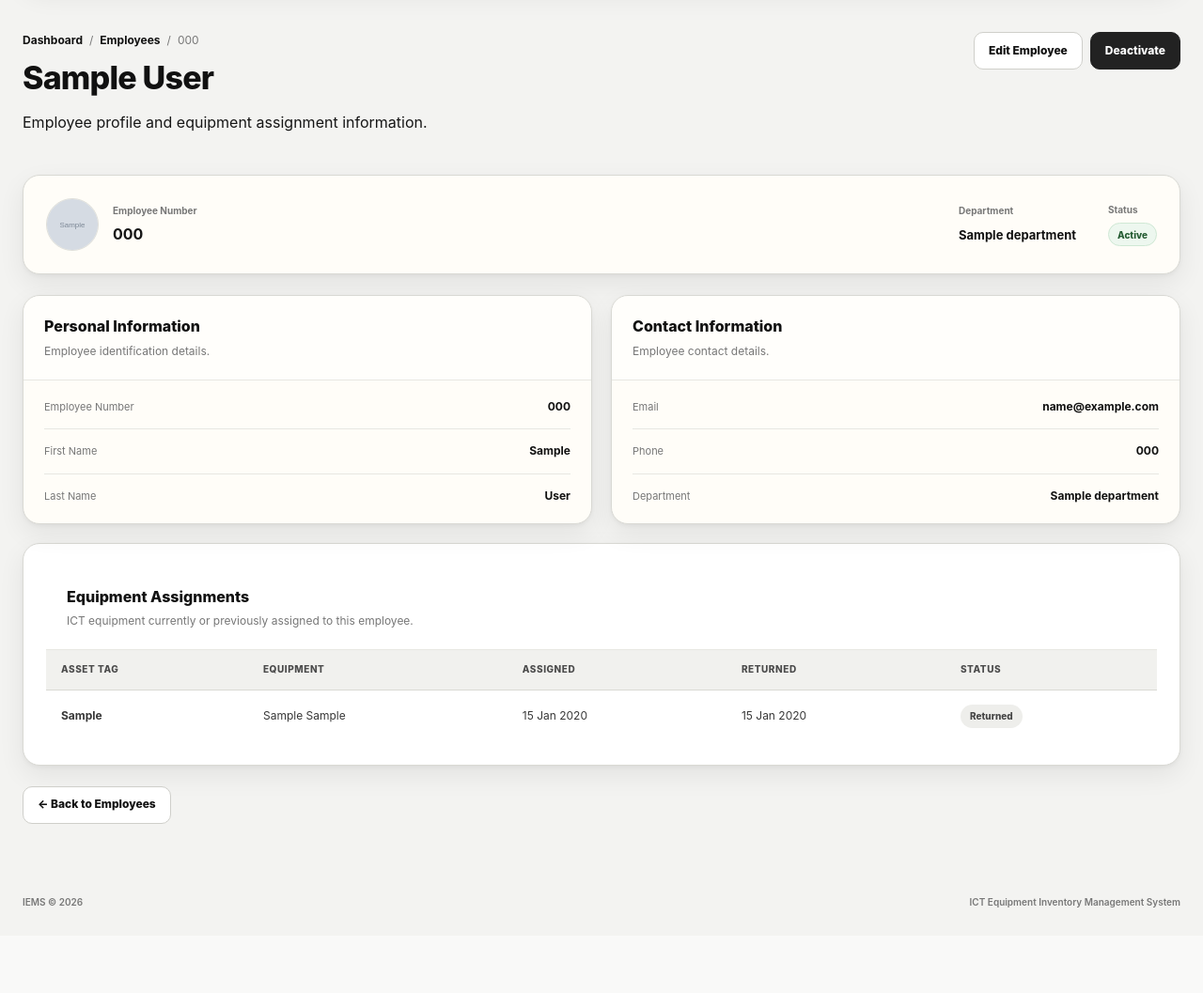
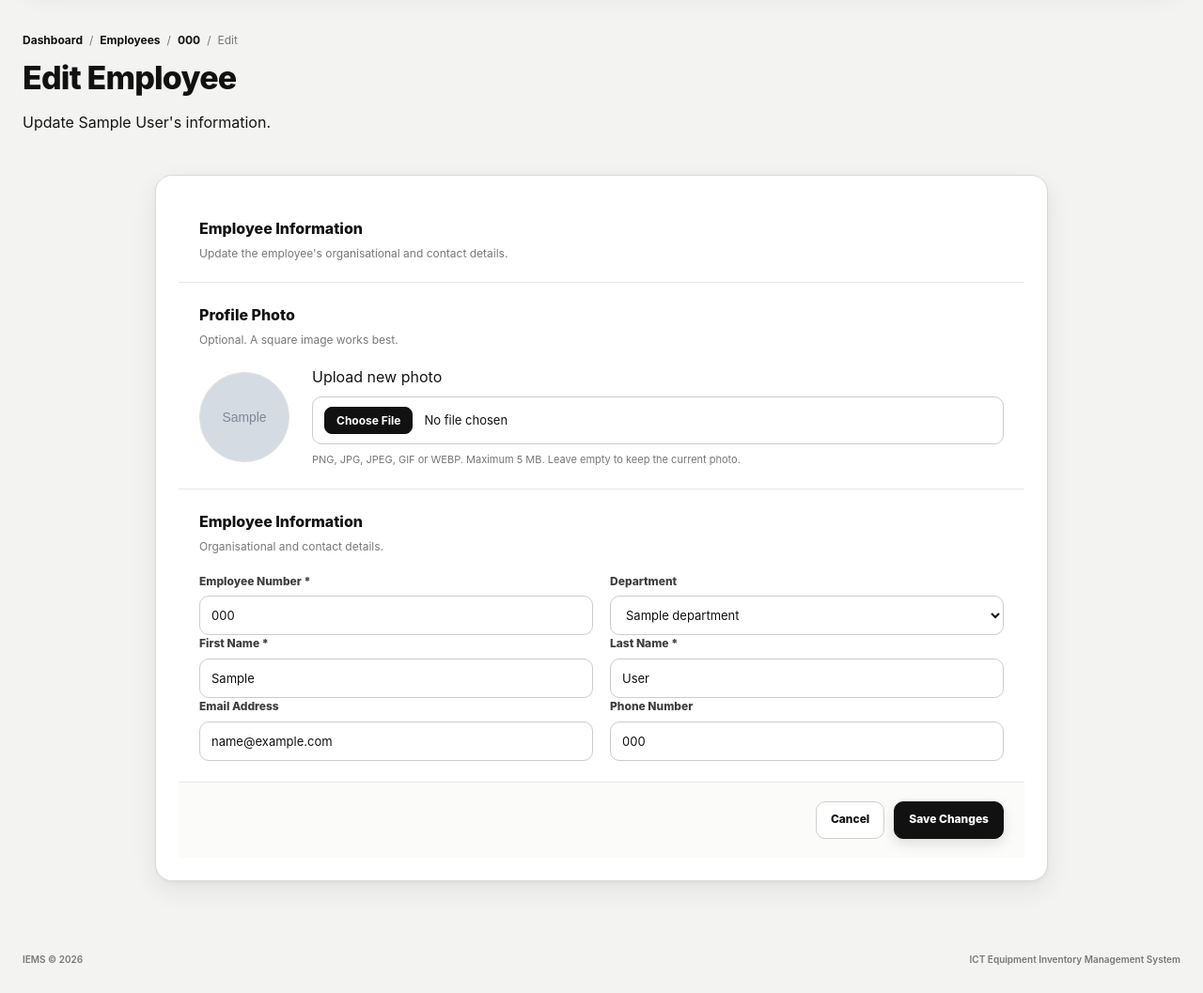
Before and after one commit to Chinyamuka/IEMS, a Flask app: page /users/1/edit in a window 1280 px wide. Shown: the part 96-1153 px from the top of the page at 94% size. Before the commit the page ends 1062 px from the top, so only its background shows below. Run offline with Flask 3, Linux system fonts and the light colour scheme; the visitor is signed in with stand-in values (Sample User, id 1); tables that the repository leaves empty hold one stand-in row (values such as "Sample post"); grey boxes marked "Sample" are stand-in pictures.

Commit message:
fix(users): restore edit template accidentally replaced by detail view
users/edit.html had been overwritten with the contents of
the detail template. The server correctly routed GET
/users/<id>/edit, but the rendered page displayed the
detail layout — no form, no file input — which is why the
edit page appeared not to be reachable.

Restore the correct edit template: form with
enctype=multipart/form-data, Profile Photo section calling
the avatar() macro, and the standard Employee Information
section. The route was always correct; only the template
content was wrong.

```diff
--- a/app/templates/users/edit.html
+++ b/app/templates/users/edit.html
@@ -2,7 +2,7 @@
 
 {% from "_macros.html" import avatar %}
 
-{% block title %}{{ user.full_name }} - IEMS{% endblock %}
+{% block title %}Edit {{ user.full_name }} - IEMS{% endblock %}
 
 {% block content %}
 
@@ -12,141 +12,97 @@
 
         <div class="breadcrumb">
 
-            <a href="{{ url_for('dashboard.index') }}">
-                Dashboard
+            <a href="{{ url_for('dashboard.index') }}">Dashboard</a>
+            <span>/</span>
+            <a href="{{ url_for('users.index') }}">Employees</a>
+            <span>/</span>
+            <a href="{{ url_for('users.detail', user_id=user.id) }}">
+                {{ user.employee_number }}
             </a>
-
             <span>/</span>
-
-            <a href="{{ url_for('users.index') }}">
-                Employees
-            </a>
-
-            <span>/</span>
-
-            <span>{{ user.employee_number }}</span>
+            <span>Edit</span>
 
         </div>
 
-        <h1>{{ user.full_name }}</h1>
+        <h1>Edit Employee</h1>
 
         <p>
-            Employee profile and equipment assignment information.
+            Update {{ user.full_name }}'s information.
         </p>
-
-    </div>
-
-
-    <div class="detail-actions">
-
-        <a
-            href="{{ url_for('users.edit', user_id=user.id) }}"
-            class="btn btn-secondary"
-        >
-            Edit Employee
-        </a>
-
-        {% if user.is_active %}
-
-        <form
-            method="POST"
-            action="{{ url_for('users.deactivate', user_id=user.id) }}"
-        >
-
-            <button
-                type="submit"
-                class="btn btn-danger"
-                onclick="return confirm('Deactivate this employee?')"
-            >
-                Deactivate
-            </button>
-
-        </form>
-
-        {% else %}
-
-        <form
-            method="POST"
-            action="{{ url_for('users.activate', user_id=user.id) }}"
-        >
-
-            <button
-                type="submit"
-                class="btn btn-primary"
-            >
-                Reactivate
-            </button>
-
-        </form>
-
-        {% endif %}
 
     </div>
 
 </div>
 
 
-<div class="equipment-summary-card">
+<div class="card form-card">
 
-    <div class="equipment-summary-main">
-
-        {{ avatar(user, "md") }}
+    <div class="card-header">
 
         <div>
 
-            <span class="summary-label">
-                Employee Number
-            </span>
+            <h2>Employee Information</h2>
 
-            <strong>
-                {{ user.employee_number }}
-            </strong>
+            <p>
+                Update the employee's organisational and contact details.
+            </p>
 
         </div>
 
     </div>
 
 
-    <div class="summary-meta">
+    {#
+        enctype="multipart/form-data" is REQUIRED whenever
+        a <form> contains <input type="file">.
+    #}
+    <form
+        method="POST"
+        enctype="multipart/form-data"
+    >
 
-        <div>
+        <!-- =====================================================
+             PROFILE PHOTO
+             ===================================================== -->
 
-            <span class="summary-label">
-                Department
-            </span>
+        <div class="form-section">
 
-            <strong>
+            <div class="form-section-header">
 
-                {% if user.department %}
-                    {{ user.department.name }}
-                {% else %}
-                    Not assigned
-                {% endif %}
+                <h2>Profile Photo</h2>
 
-            </strong>
+                <p>
+                    Optional. A square image works best.
+                </p>
 
             </div>
 
 
-        <div>
+            <div class="profile-photo-row">
 
-            <span class="summary-label">
-                Status
-            </span>
+                {{ avatar(user, "lg") }}
 
-            {% if user.is_active %}
+                <div class="profile-photo-controls">
 
-                <span class="status-badge status-active">
-                    Active
-                </span>
+                    <label
+                        for="profile_image"
+                        class="form-label"
+                    >
+                        Upload new photo
+                    </label>
 
-            {% else %}
+                    <input
+                        type="file"
+                        id="profile_image"
+                        name="profile_image"
+                        accept="image/*"
+                        class="form-control form-control-file"
+                    >
 
-                <span class="status-badge status-inactive">
-                    Inactive
-                </span>
-
-            {% endif %}
+                    <small class="form-help">
+                        PNG, JPG, JPEG, GIF or WEBP. Maximum 5 MB.
+                        Leave empty to keep the current photo.
+                    </small>
 
                 </div>
 
@@ -155,52 +111,154 @@
         </div>
 
 
-<div class="details-grid">
+        <!-- =====================================================
+             EMPLOYEE INFORMATION
+             ===================================================== -->
 
-    <div class="detail-card">
+        <div class="form-section">
 
-        <div class="detail-card-header">
+            <div class="form-section-header">
 
-            <h2>Personal Information</h2>
+                <h2>Employee Information</h2>
 
                 <p>
-                Employee identification details.
+                    Organisational and contact details.
                 </p>
 
             </div>
 
 
-        <div class="detail-list">
+            <!-- Employee Number + Department -->
 
-            <div class="detail-row">
+            <div class="form-grid">
 
-                <span>Employee Number</span>
+                <div class="form-group">
 
-                <strong>
-                    {{ user.employee_number }}
-                </strong>
+                    <label for="employee_number">
+                        Employee Number
+                        <span class="required">*</span>
+                    </label>
+
+                    <input
+                        type="text"
+                        id="employee_number"
+                        name="employee_number"
+                        required
+                        value="{{ request.form.get('employee_number', user.employee_number) }}"
+                    >
 
                 </div>
 
 
-            <div class="detail-row">
+                <div class="form-group">
 
-                <span>First Name</span>
+                    <label for="department_id">
+                        Department
+                    </label>
 
-                <strong>
-                    {{ user.first_name }}
-                </strong>
+                    <select
+                        id="department_id"
+                        name="department_id"
+                    >
+
+                        <option value="">
+                            Select department
+                        </option>
+
+                        {% for department in departments %}
+
+                        <option
+                            value="{{ department.id }}"
+                            {% if request.form.get('department_id', user.department_id|string if user.department_id else '') == department.id|string %}
+                                selected
+                            {% endif %}
+                        >
+                            {{ department.name }}
+                        </option>
+
+                        {% endfor %}
+
+                    </select>
+
+                </div>
 
             </div>
 
 
-            <div class="detail-row">
+            <!-- First Name + Last Name -->
 
-                <span>Last Name</span>
+            <div class="form-grid">
 
-                <strong>
-                    {{ user.last_name }}
-                </strong>
+                <div class="form-group">
+
+                    <label for="first_name">
+                        First Name
+                        <span class="required">*</span>
+                    </label>
+
+                    <input
+                        type="text"
+                        id="first_name"
+                        name="first_name"
+                        required
+                        value="{{ request.form.get('first_name', user.first_name) }}"
+                    >
+
+                </div>
+
+
+                <div class="form-group">
+
+                    <label for="last_name">
+                        Last Name
+                        <span class="required">*</span>
+                    </label>
+
+                    <input
+                        type="text"
+                        id="last_name"
+                        name="last_name"
+                        required
+                        value="{{ request.form.get('last_name', user.last_name) }}"
+                    >
+
+                </div>
+
+            </div>
+
+
+            <!-- Email + Phone -->
+
+            <div class="form-grid">
+
+                <div class="form-group">
+
+                    <label for="email">
+                        Email Address
+                    </label>
+
+                    <input
+                        type="email"
+                        id="email"
+                        name="email"
+                        value="{{ request.form.get('email', user.email or '') }}"
+                    >
+
+                </div>
+
+
+                <div class="form-group">
+
+                    <label for="phone">
+                        Phone Number
+                    </label>
+
+                    <input
+                        type="text"
+                        id="phone"
+                        name="phone"
+                        value="{{ request.form.get('phone', user.phone or '') }}"
+                    >
 
                 </div>
 
@@ -209,217 +267,25 @@
         </div>
 
 
-    <div class="detail-card">
+        <div class="form-actions">
 
-        <div class="detail-card-header">
+            <a
+                href="{{ url_for('users.detail', user_id=user.id) }}"
+                class="btn btn-secondary"
+            >
+                Cancel
+            </a>
 
-            <h2>Contact Information</h2>
-
-            <p>
-                Employee contact details.
-            </p>
+            <button
+                type="submit"
+                class="btn btn-primary"
+            >
+                Save Changes
+            </button>
 
         </div>
 
-
-        <div class="detail-list">
-
-            <div class="detail-row">
-
-                <span>Email</span>
-
-                <strong>
-
-                    {% if user.email %}
-                        {{ user.email }}
-                    {% else %}
-                        <span class="muted-text">Not provided</span>
-                    {% endif %}
-
-                </strong>
-
-            </div>
-
-
-            <div class="detail-row">
-
-                <span>Phone</span>
-
-                <strong>
-
-                    {% if user.phone %}
-                        {{ user.phone }}
-                    {% else %}
-                        <span class="muted-text">Not provided</span>
-                    {% endif %}
-
-                </strong>
-
-            </div>
-
-
-            <div class="detail-row">
-
-                <span>Department</span>
-
-                <strong>
-
-                    {% if user.department %}
-                        {{ user.department.name }}
-                    {% else %}
-                        <span class="muted-text">Not assigned</span>
-                    {% endif %}
-
-                </strong>
-
-            </div>
-
-        </div>
-
-    </div>
-
-</div>
-
-
-<div class="card description-card">
-
-    <div class="card-header">
-
-        <div>
-
-            <h2>Equipment Assignments</h2>
-
-            <p>
-                ICT equipment currently or previously assigned
-                to this employee.
-            </p>
-
-        </div>
-
-    </div>
-
-
-    {% if user.equipment_assignments %}
-
-    <div class="table-responsive">
-
-        <table class="data-table">
-
-            <thead>
-
-                <tr>
-
-                    <th>Asset Tag</th>
-                    <th>Equipment</th>
-                    <th>Assigned</th>
-                    <th>Returned</th>
-                    <th>Status</th>
-
-                </tr>
-
-            </thead>
-
-
-            <tbody>
-
-                {% for assignment in user.equipment_assignments %}
-
-                <tr>
-
-                    <td>
-
-                        <strong>
-                            {{ assignment.equipment.asset_tag }}
-                        </strong>
-
-                    </td>
-
-
-                    <td>
-
-                        {{ assignment.equipment.manufacturer }}
-                        {{ assignment.equipment.model }}
-
-                    </td>
-
-
-                    <td>
-
-                        {{ assignment.assigned_at.strftime('%d %b %Y') }}
-
-                    </td>
-
-
-                    <td>
-
-                        {% if assignment.returned_at %}
-
-                            {{ assignment.returned_at.strftime('%d %b %Y') }}
-
-                        {% else %}
-
-                            <span class="muted-text">
-                                —
-                            </span>
-
-                        {% endif %}
-
-                    </td>
-
-
-                    <td>
-
-                        {% if assignment.is_active %}
-
-                            <span class="status-badge status-active">
-                                Active
-                            </span>
-
-                        {% else %}
-
-                            <span class="status-badge status-inactive">
-                                Returned
-                            </span>
-
-                        {% endif %}
-
-                    </td>
-
-                </tr>
-
-                {% endfor %}
-
-            </tbody>
-
-        </table>
-
-    </div>
-
-    {% else %}
-
-    <div class="empty-state">
-
-        <h3>No equipment assignments</h3>
-
-        <p>
-            This employee currently has no equipment assignment history.
-        </p>
-
-    </div>
-
-    {% endif %}
-
-</div>
-
-
-<div class="detail-bottom-actions">
-
-    <a
-        href="{{ url_for('users.index') }}"
-        class="btn btn-secondary"
-    >
-        ← Back to Employees
-    </a>
+    </form>
 
 </div>
 
```
Lines whose indentation alone changed are shown as unchanged.
